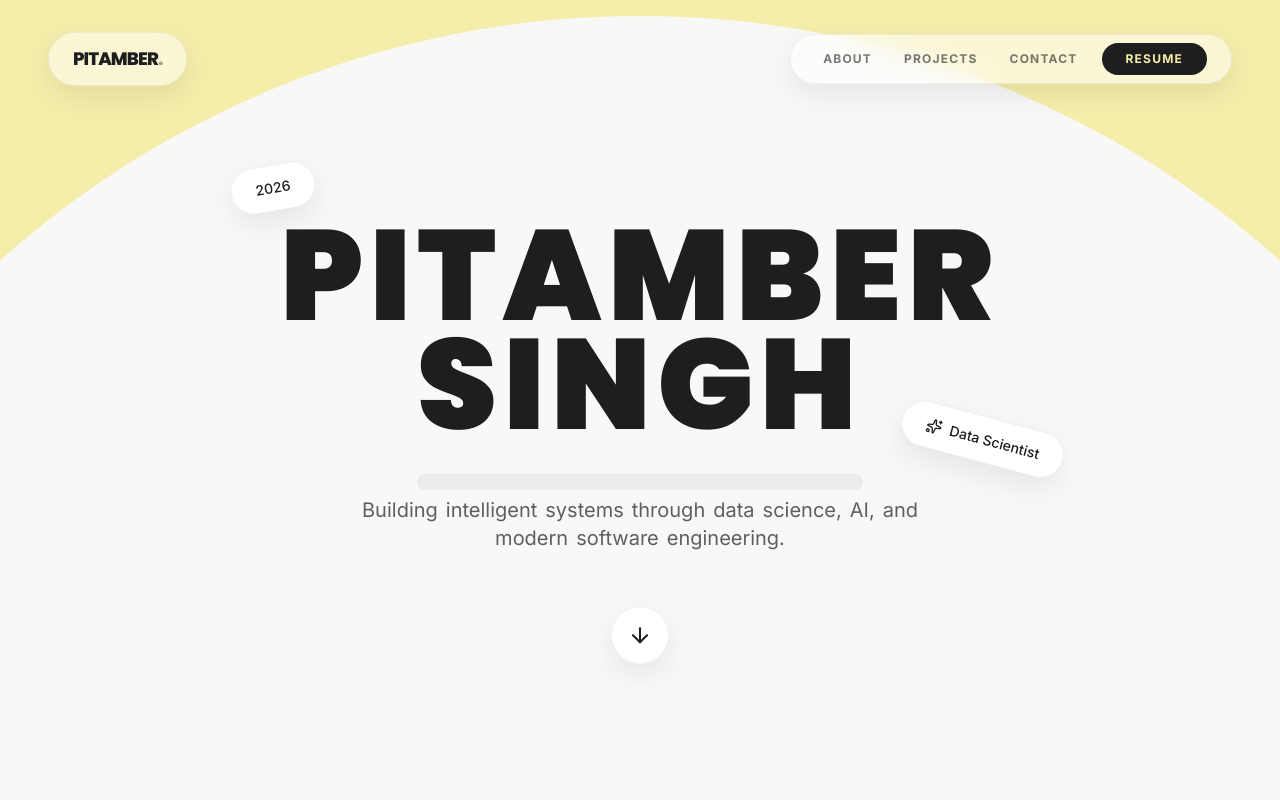
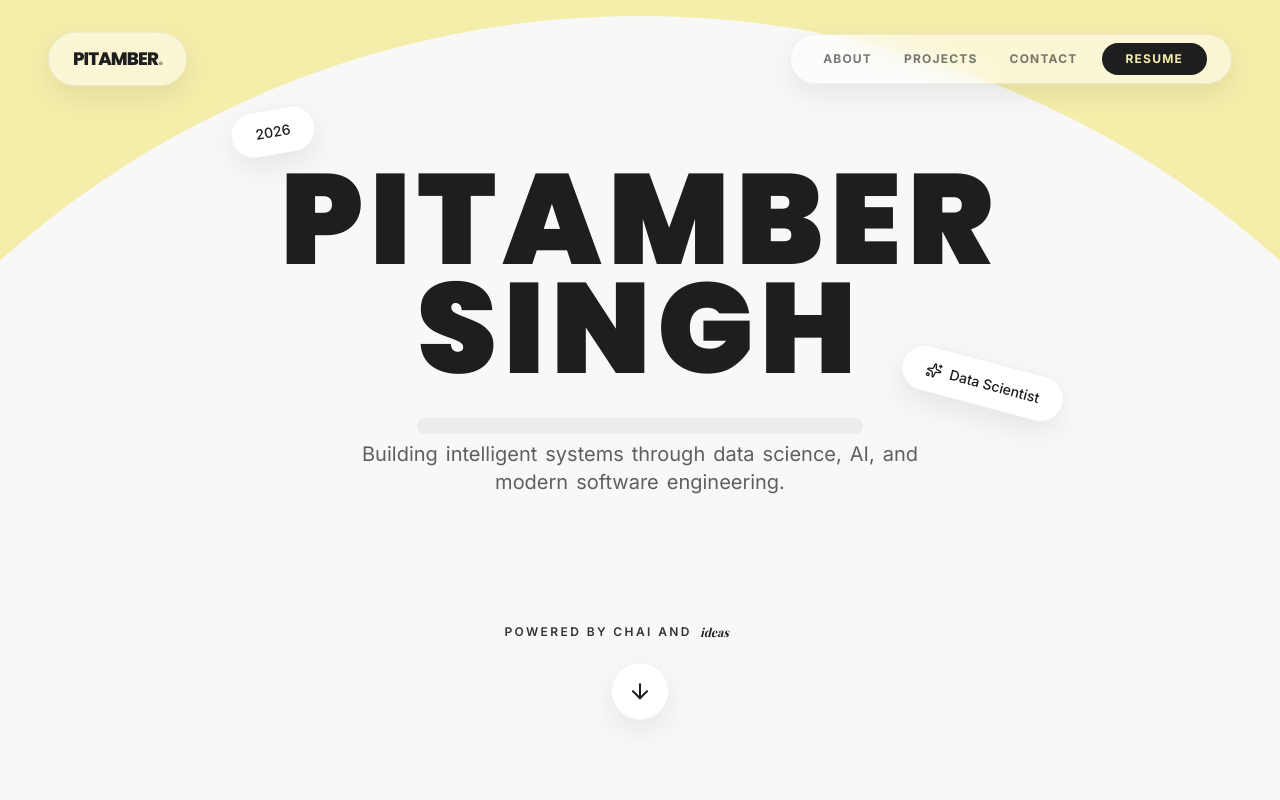
Before and after one commit to thisispit/thisispit.github.io, a Next.js app: page / in a window 1280 px wide. Shown: the top 800 px of the page. Built offline with nearby package versions, Linux system fonts and the light colour scheme; a web font is replaced by a local one.

Commit message:
feat: add dynamic rotating tagline to hero section

```diff
--- a/src/app/page.tsx
+++ b/src/app/page.tsx
@@ -7,6 +7,7 @@ import Section from "@/components/Section";
 import FloatingBadge from "@/components/FloatingBadge";
 import ProjectCard from "@/components/ProjectCard";
 import Image from "next/image";
+import RotatingTagline from "@/components/RotatingTagline";
 import { ArrowDown, ArrowUpRight, Mail, Globe, User, FileText, Sparkles, Brain, Database, Code, Terminal, Box } from "lucide-react";
 
 export default function Home() {
@@ -120,7 +121,7 @@ export default function Home() {
               </motion.h1>
             </div>
 
-            <p className="max-w-xl mx-auto text-base md:text-xl font-inter text-foreground/70 mt-12 md:mt-8 mb-12 flex flex-wrap justify-center gap-x-2">
+            <p className="max-w-xl mx-auto text-base md:text-xl font-inter text-foreground/70 mt-12 md:mt-8 mb-8 flex flex-wrap justify-center gap-x-2">
               {"Building intelligent systems through data science, AI, and modern software engineering.".split(" ").map((word, i) => (
                 <motion.span
                   key={i}
@@ -132,6 +133,10 @@ export default function Home() {
                 </motion.span>
               ))}
             </p>
+
+            <div className="mt-20 md:mt-24 mb-4">
+              <RotatingTagline />
+            </div>
 
             <motion.div
               animate={{ y: [0, 10, 0] }}
--- /dev/null
+++ b/src/components/RotatingTagline.tsx
@@ -0,0 +1,53 @@
+"use client";
+
+import { motion, AnimatePresence } from "framer-motion";
+import { useState, useEffect } from "react";
+
+const words = [
+  "curiosity",
+  "code",
+  "ideas",
+  "debugging",
+  "ambition"
+];
+
+export default function RotatingTagline() {
+  const [index, setIndex] = useState(0);
+
+  useEffect(() => {
+    const interval = setInterval(() => {
+      setIndex((prev) => (prev + 1) % words.length);
+    }, 2800);
+    return () => clearInterval(interval);
+  }, []);
+
+  return (
+    <motion.div
+      initial={{ opacity: 0, y: 10 }}
+      animate={{ opacity: 1, y: 0 }}
+      transition={{ duration: 0.8, delay: 1.5 }}
+      className="flex flex-col items-center"
+    >
+      <div className="flex items-center justify-center gap-x-2 text-[10px] md:text-xs font-inter uppercase tracking-[0.2em] text-foreground/90">
+        <span className="font-semibold">Powered by chai and</span>
+        <div className="relative h-[1.2em] min-w-[10ch] flex items-center">
+          <AnimatePresence mode="wait">
+            <motion.span
+              key={words[index]}
+              initial={{ y: 8, opacity: 0, filter: "blur(2px)" }}
+              animate={{ y: 0, opacity: 1, filter: "blur(0px)" }}
+              exit={{ y: -8, opacity: 0, filter: "blur(2px)" }}
+              transition={{
+                duration: 0.5,
+                ease: [0.16, 1, 0.3, 1]
+              }}
+              className="absolute left-0 font-playfair italic font-bold lowercase tracking-normal text-foreground whitespace-nowrap"
+            >
+              {words[index]}
+            </motion.span>
+          </AnimatePresence>
+        </div>
+      </div>
+    </motion.div>
+  );
+}
```
Also changed, not shown: 1 other file (tests, documents, lock files or other folders).
